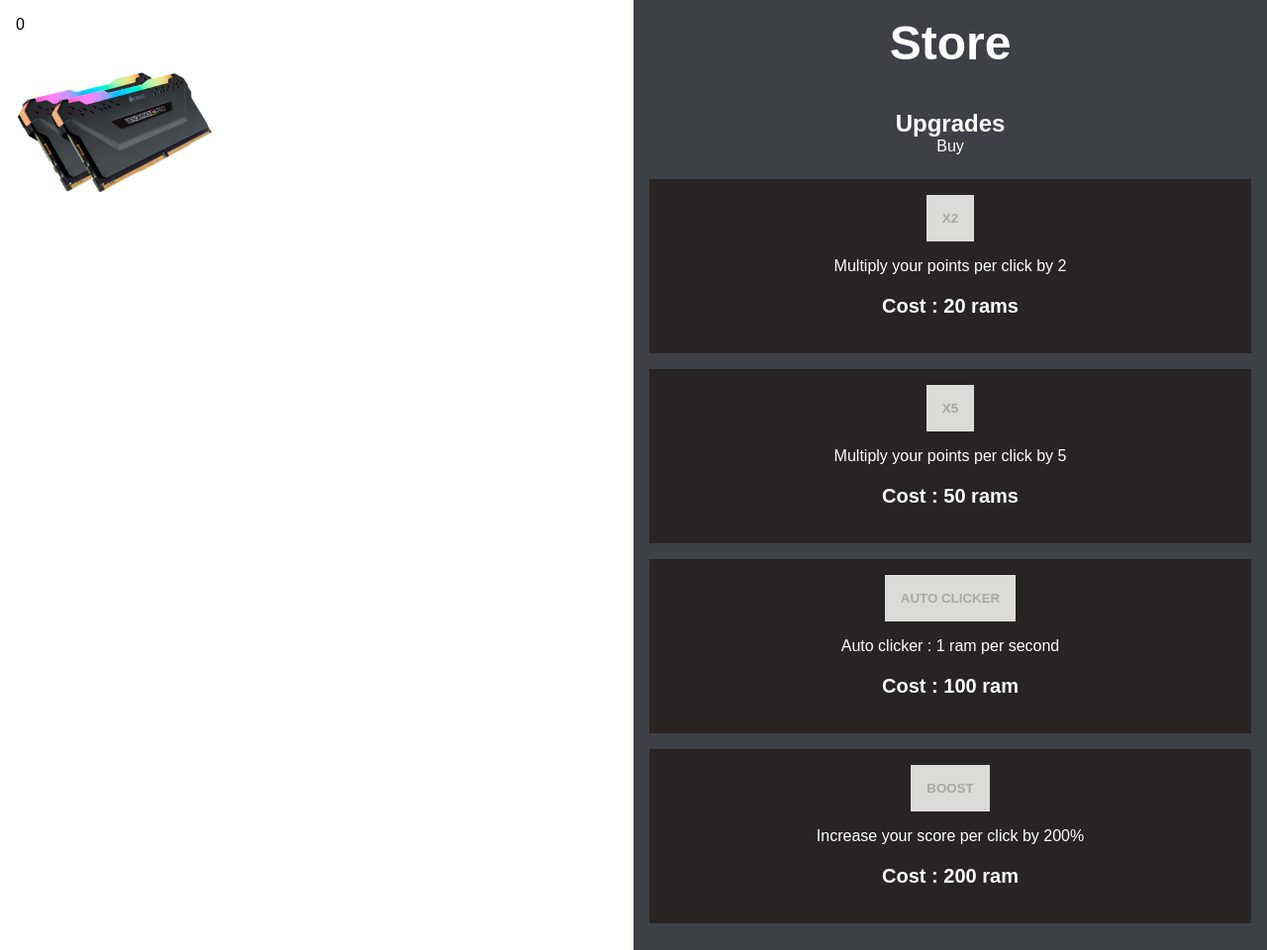
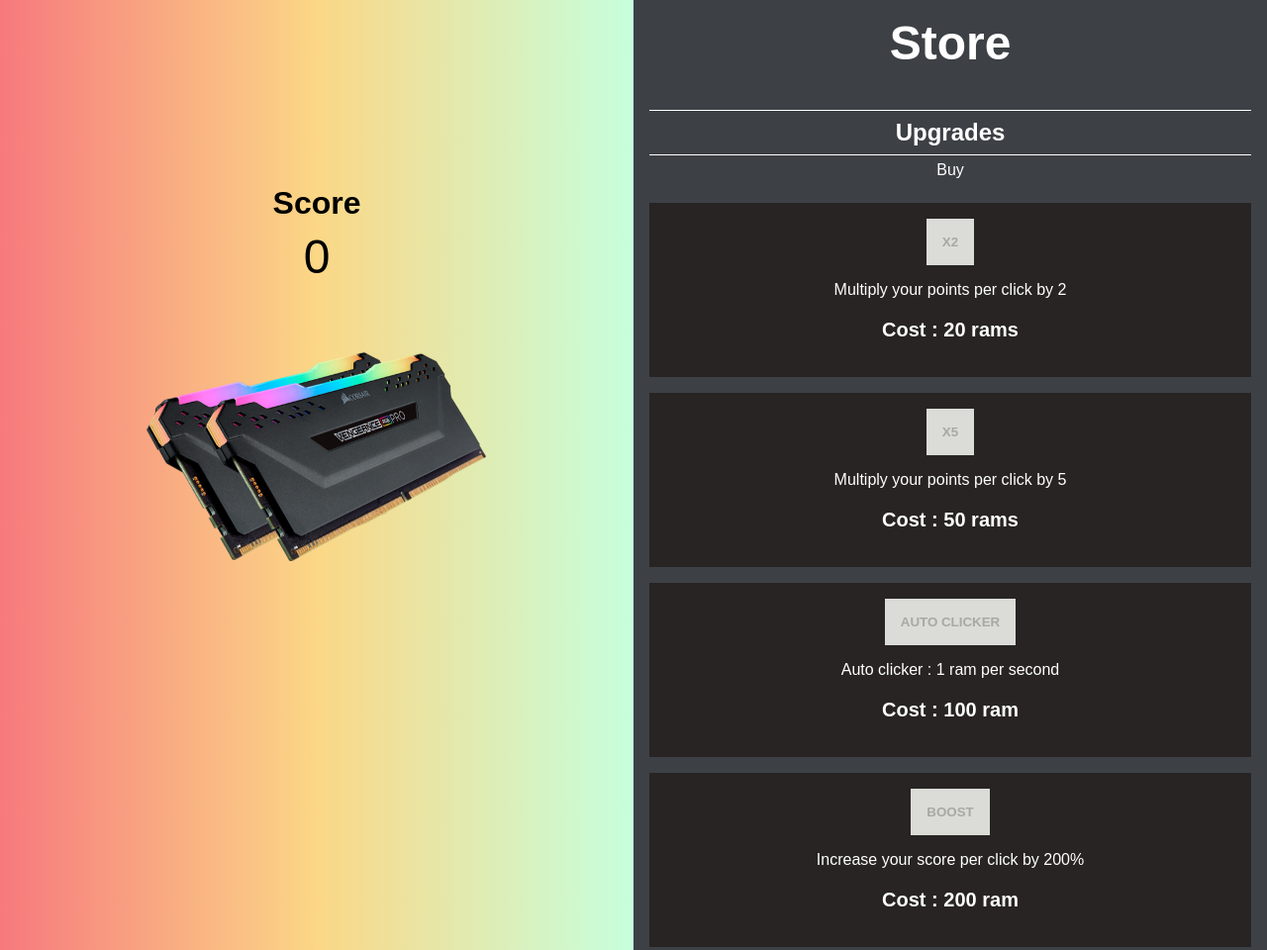
Before and after one commit to codeKameleon/ram-clicker, a website built with Parcel: page src/index.html in a window 1280 px wide. Shown: the top 960 px of the page at 99% size. Built offline with nearby package versions, Linux system fonts and the light colour scheme; a web font is replaced by a local one.

Commit message:
improve styling

```diff
--- a/src/index.html
+++ b/src/index.html
@@ -10,7 +10,10 @@
 <body>
     <main class="game">
         <section class="actions">
-            <div class="score-display">0</div>
+            <h1 class="title">Score</h1>
+            <div class="score-display">
+                0
+            </div>
             <div id="ramClick" class="ram-click">
                 <img src="images/ram.png" alt="ram">
             </div>
--- a/src/js/index.js
+++ b/src/js/index.js
@@ -14,8 +14,11 @@
 const scoreDisplay = document.querySelector(".score-display");
 
 // EVENT LISTENERS
+
+/* Increase score */
 ramClicker.addEventListener("click", () => {
   score = increaseScore(score, pointsPerClick, scoreDisplay)
+  ramClicker.classList.toggle('active')
 
     if (score >= 10) {
     multiplierX2Btn.removeAttribute("disabled");
@@ -24,18 +27,18 @@
   }
 });
 
-// Autoclicker
+/* Auto Clicker */
 const autoClickerButton = document.querySelector(".auto-clicker")
 autoClickerButton.addEventListener("click", e => {
     score = autoClicker(score)
 })
 
-/*Mulitplier*/
+/* Multiplier  */
 multiplierX2Btn.addEventListener("click", () => {
   let multiplayerArray = multiplier(score, pointsPerClick, scoreDisplay)
   score = multiplayerArray[0]
   pointsPerClick = multiplayerArray[0]
 });
 
-/*Boost*/
+/* Boost */
 boostBtn.addEventListener("click", intervalTrigger);
--- a/src/style.scss
+++ b/src/style.scss
@@ -24,8 +24,35 @@
 }
 
 .actions {
+  display: flex;
+  flex-direction: column;
+  align-items: center;
+  justify-content: flex-start;
+  background: #C6FFDD;  /* fallback for old browsers */
+background: -webkit-linear-gradient(to right, #f7797d, #FBD786, #C6FFDD);  /* Chrome 10-25, Safari 5.1-6 */
+background: linear-gradient(to right, #f7797d, #FBD786, #C6FFDD); /* W3C, IE 10+/ Edge, Firefox 16+, Chrome 26+, Opera 12+, Safari 7+ */
+
+
+  .title {
+    font-size:2rem;
+    margin-bottom: 0.5rem;
+  }
+
+  .score-display {
+    font-size: 3rem;
+  }
+  @media screen and (min-width: 1200px) {
+    padding-top: 10rem;
+  }
+
   .ram-click {
     width: 200px;
+    @media screen and (min-width: 1200px) {
+      width: 350px;
+    }
+    transform: translate3d(0, 0, 0);
+    backface-visibility: hidden;
+    perspective: 1000px;
 
     &:hover {
       @media screen and (min-width: 1200px) {
@@ -38,6 +65,12 @@
     }
   }
 }
+
+.ram-click.active {
+  // add animation
+}
+
+
 
 .upgrade {
   padding: 1rem;
@@ -62,7 +95,7 @@
 }
 
 .upgrade-active {
-  color: #fefefe;
+  color: #110a0b;
   box-shadow: 1px 2px 0 0 #e7683b;
   background-color: #edba84;
 }
@@ -85,7 +118,10 @@
   }
 
   .subtitle {
-    margin: 0;
+    padding: .5rem;
+    border-top: 1px solid #fefefe;
+    border-bottom: 1px solid #fefefe;
+    margin: 0 0 .4rem;;
   }
 
   .upgrades {
```
